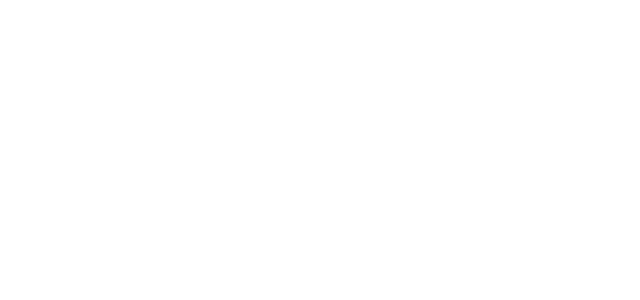
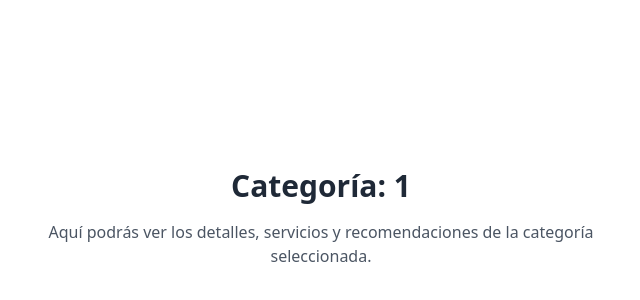
Before and after one commit to jricica/Bittrip, a React (Vite) app: page /categories/1 in a window 1280 px wide. Before the commit this address had no page. Shown: the part 182-482 px from the top of the page, without its empty margins (319-959 px from the left). Built offline with nearby package versions, Linux system fonts and the light colour scheme; what @fine-dev/fine-js would draw is missing.

Commit message:
main, index and category

```diff
--- a/src/main.tsx
+++ b/src/main.tsx
@@ -1,23 +1,24 @@
 // start the app always with '/' route
-import { Toaster as Sonner } from "@/components/ui/sonner";
-
-import { Toaster } from "@/components/ui/toaster";
-import { QueryClient, QueryClientProvider } from "@tanstack/react-query";
 import { createRoot } from "react-dom/client";
 import { BrowserRouter, Route, Routes } from "react-router-dom";
+import { QueryClient, QueryClientProvider } from "@tanstack/react-query";
 
-import { TooltipProvider } from "./components/ui/tooltip";
+import { Toaster as Sonner } from "@/components/ui/sonner";
+import { Toaster } from "@/components/ui/toaster";
+import { TooltipProvider } from "@/components/ui/tooltip";
+import { ThemeProvider } from "@/components/layout/theme-provider";
 
-import { ThemeProvider } from "./components/layout/theme-provider";
+import Index from "@/pages";
+import LoginForm from "@/pages/login";
+import SignupForm from "@/pages/signup";
+import Logout from "@/pages/logout";
+import TripsPage from "@/pages/trips";
+import AddTripPage from "@/pages/add-trip";
+import WalletPage from "@/pages/wallet";
+import ProfilePage from "@/pages/profile";
+import CategoryDetail from "@/pages/categories/CategoryDetail";
+
 import "./index.css";
-import Index from "./pages";
-import LoginForm from "./pages/login";
-import SignupForm from "./pages/signup";
-import Logout from "./pages/logout";
-import TripsPage from "./pages/trips";
-import AddTripPage from "./pages/add-trip";
-import WalletPage from "./pages/wallet";
-import ProfilePage from "./pages/profile";
 
 const queryClient = new QueryClient();
 
@@ -27,14 +28,15 @@
       <ThemeProvider>
         <BrowserRouter>
           <Routes>
-            <Route path='/' element={<Index />} />
-            <Route path='/trips' element={<TripsPage />} />
-            <Route path='/add-trip' element={<AddTripPage />} />
-            <Route path='/wallet' element={<WalletPage />} />
-            <Route path='/profile' element={<ProfilePage />} />
-            <Route path='/login' element={<LoginForm />} />
-            <Route path='/signup' element={<SignupForm />} />
-            <Route path='/logout' element={<Logout />} />
+            <Route path="/" element={<Index />} />
+            <Route path="/trips" element={<TripsPage />} />
+            <Route path="/add-trip" element={<AddTripPage />} />
+            <Route path="/wallet" element={<WalletPage />} />
+            <Route path="/profile" element={<ProfilePage />} />
+            <Route path="/login" element={<LoginForm />} />
+            <Route path="/signup" element={<SignupForm />} />
+            <Route path="/logout" element={<Logout />} />
+            <Route path="/categories/:categoryId" element={<CategoryDetail />} />
           </Routes>
         </BrowserRouter>
         <Sonner />
--- /dev/null
+++ b/src/pages/categories/CategoryDetail.tsx
@@ -0,0 +1,18 @@
+import { useParams } from "react-router-dom";
+
+const CategoryDetail = () => {
+  const { categoryId } = useParams();
+
+  return (
+    <div className="min-h-screen flex flex-col items-center justify-center px-6 py-10 text-center bg-white">
+      <h1 className="text-3xl font-bold text-gray-800 mb-4">
+        Categoría: {categoryId?.toUpperCase()}
+      </h1>
+      <p className="text-gray-600 max-w-xl">
+        Aquí podrás ver los detalles, servicios y recomendaciones de la categoría seleccionada.
+      </p>
+    </div>
+  );
+};
+
+export default CategoryDetail;
--- a/src/pages/index.tsx
+++ b/src/pages/index.tsx
@@ -37,11 +37,8 @@
   }, [toast]);
 
   const handleCategoryClick = (categoryId: string) => {
-    // In a real app, this would filter content or navigate to category details
-    toast({
-      title: "Categoría seleccionada",
-      description: `Has seleccionado la categoría ${categoryId}`,
-    });
+    // Redirige a la página de categoría
+    navigate(`/categories/${categoryId}`);
   };
 
   const handleSaveTrip = (days: any) => {
@@ -54,8 +51,8 @@
 
   return (
     <AppLayout>
-      <div className="container mx-auto px-4 py-6">
-        <h1 className="mb-6 text-2xl font-bold">BitTrip</h1>
+      <div className="min-h-screen flex flex-col items-center justify-center bg-gradient-to-b from-white to-gray-100 px-6 py-10 text-center">
+        <h1 className="text-4xl font-extrabold text-gray-800 mb-4 tracking-tight">BitTrip</h1>
 
         <section className="mb-8">
           <h2 className="mb-4 text-xl font-semibold">Explora Categorías</h2>
```
